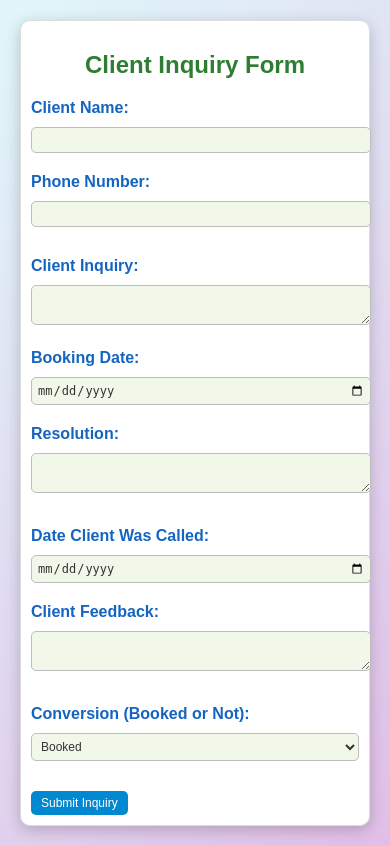
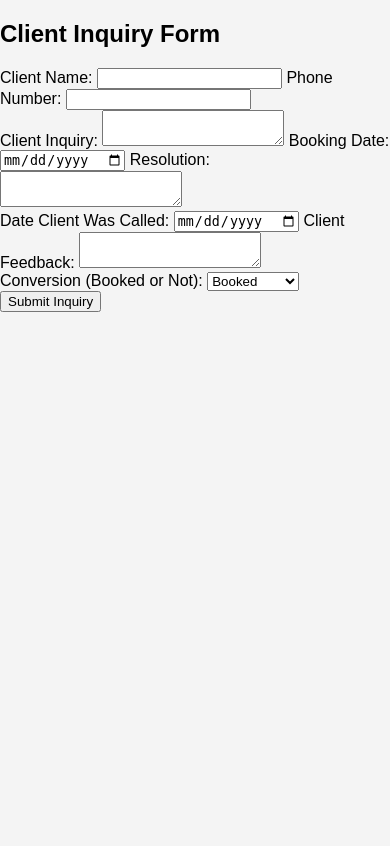
Before and after one commit to ttm9319/client-inquiry-form, a Flask app: page / in a window 390 px wide. After the commit the page ends 312 px from the top, so only its background shows below. Run offline with Flask 3, Linux system fonts and the light colour scheme.

Commit message:
Update styles.css

```diff
--- a/static/css/styles.css
+++ b/static/css/styles.css
@@ -1,114 +1,65 @@
-/* static/css/styles.css */
-
-/* Global Styles */
+/* styles.css */
 body {
     font-family: Arial, sans-serif;
-    background: linear-gradient(135deg, #e0f7fa, #e1bee7);
-    margin: 20px;
+    background-color: #f4f4f4;
+    margin: 0;
     padding: 0;
 }
 
-body {
-    background-color: #f0f0f0 !important;
+h1 {
+    text-align: center;
+    color: #333;
+    margin-top: 20px;
 }
 
-.form-container {
-    background: #ffffff;
-    padding: 20px;
-    border: 1px solid #ddd;
-    border-radius: 10px;
-    box-shadow: 0 4px 15px rgba(0, 0, 0, 0.2);
-    max-width: 600px;
-    margin: 40px auto;
+ul {
+    list-style-type: none;
+    padding: 0;
+    margin: 0;
 }
 
-.form-container h2 {
-    color: #2e7d32; /* Dark Green */
-    text-align: center;
-    margin-bottom: 20px;
+li {
+    background-color: #fff;
+    margin: 10px 0;
+    padding: 15px;
+    border-radius: 8px;
+    box-shadow: 0 2px 5px rgba(0, 0, 0, 0.1);
+    display: flex;
+    justify-content: space-between;
+    align-items: center;
 }
 
-.form-section {
-    margin-bottom: 20px;
+li a {
+    text-decoration: none;
+    color: #007bff;
+    font-weight: bold;
+    margin-left: 10px;
 }
 
-label {
-    display: block;
-    margin-bottom: 10px;
-    color: #1565c0; /* Dark Blue */
-    font-weight: bold;
+li a:hover {
+    text-decoration: underline;
 }
 
-input[type="text"],
-input[type="date"],
-textarea,
-select {
-    width: 100%;
-    padding: 10px;
-    margin-bottom: 20px;
-    border: 1px solid #bdbdbd;
-    border-radius: 5px;
-    font-size: 16px;
-    color: #333;
-    background-color: #f1f8e9; /* Light Green background */
+.container {
+    width: 80%;
+    margin: 0 auto;
+    padding: 20px;
+    background-color: #fff;
+    box-shadow: 0 4px 8px rgba(0, 0, 0, 0.1);
+    border-radius: 10px;
 }
 
-button[type="submit"] {
-    background-color: #0288d1; /* Blue */
-    color: #fff;
-    padding: 10px 20px;
-    border: none;
-    border-radius: 5px;
-    cursor: pointer;
-    font-size: 16px;
-    transition: background-color 0.3s ease;
+footer {
+    text-align: center;
+    margin-top: 40px;
+    font-size: 14px;
+    color: #666;
 }
 
-button[type="submit"]:hover {
-    background-color: #0277bd; /* Darker Blue */
+footer a {
+    color: #007bff;
 }
 
-/* Media Queries for Responsiveness */
-@media (max-width: 768px) {
-    .form-container {
-        padding: 15px;
-        margin: 20px auto;
-    }
-
-    input[type="text"],
-    input[type="date"],
-    textarea,
-    select {
-        padding: 8px;
-        font-size: 14px;
-    }
-
-    button[type="submit"] {
-        padding: 8px 15px;
-        font-size: 14px;
-    }
+footer a:hover {
+    text-decoration: underline;
 }
-
-@media (max-width: 480px) {
-    .form-container {
-        padding: 10px;
-        margin: 10px auto;
-    }
-
-    input[type="text"],
-    input[type="date"],
-    textarea,
-    select {
-        padding: 5px;
-        font-size: 12px;
-    }
-
-    button[type="submit"] {
-        padding: 5px 10px;
-        font-size: 12px;
-    }
-
-    .form-section {
-        margin-bottom: 10px;
-    }
-}
```
